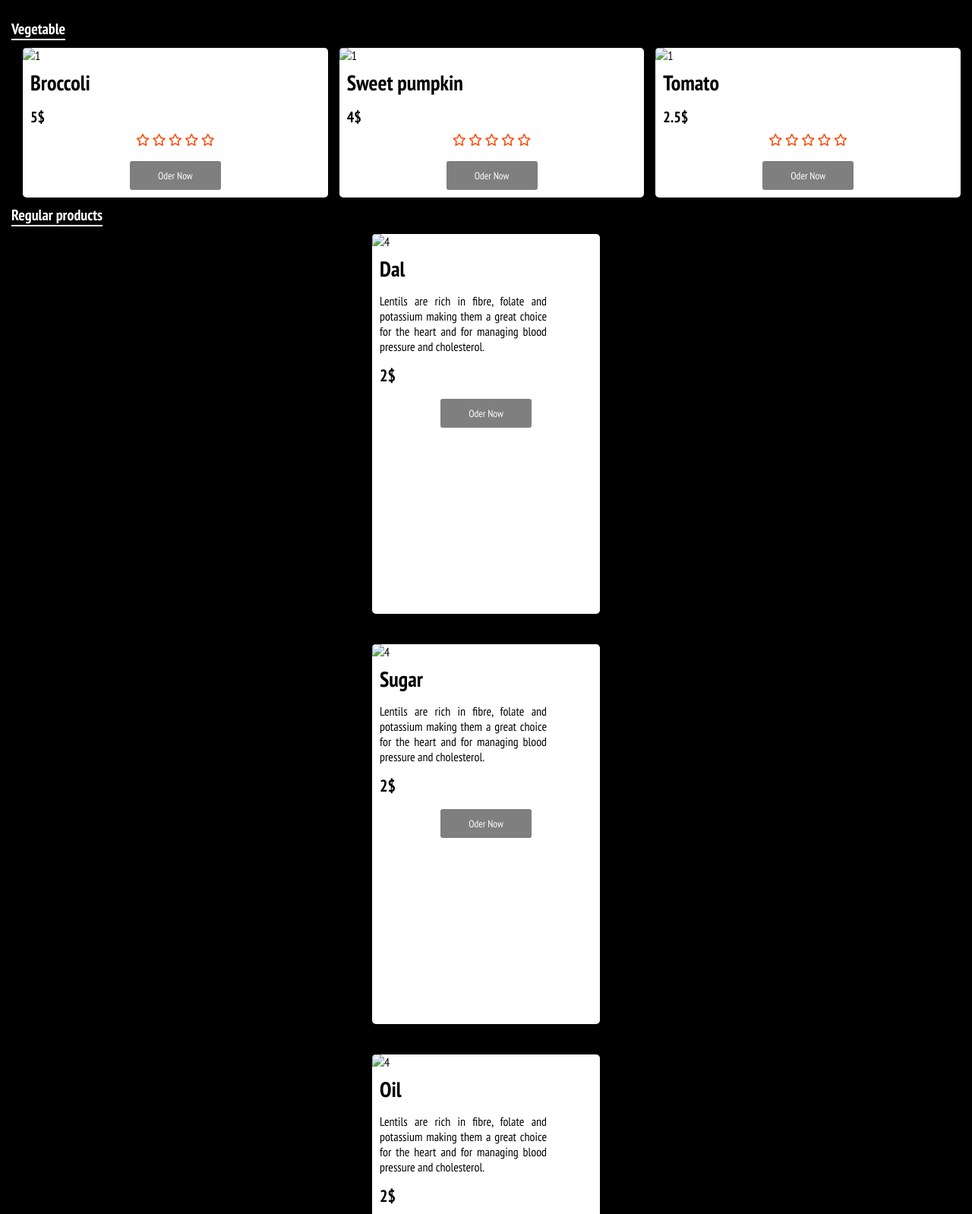
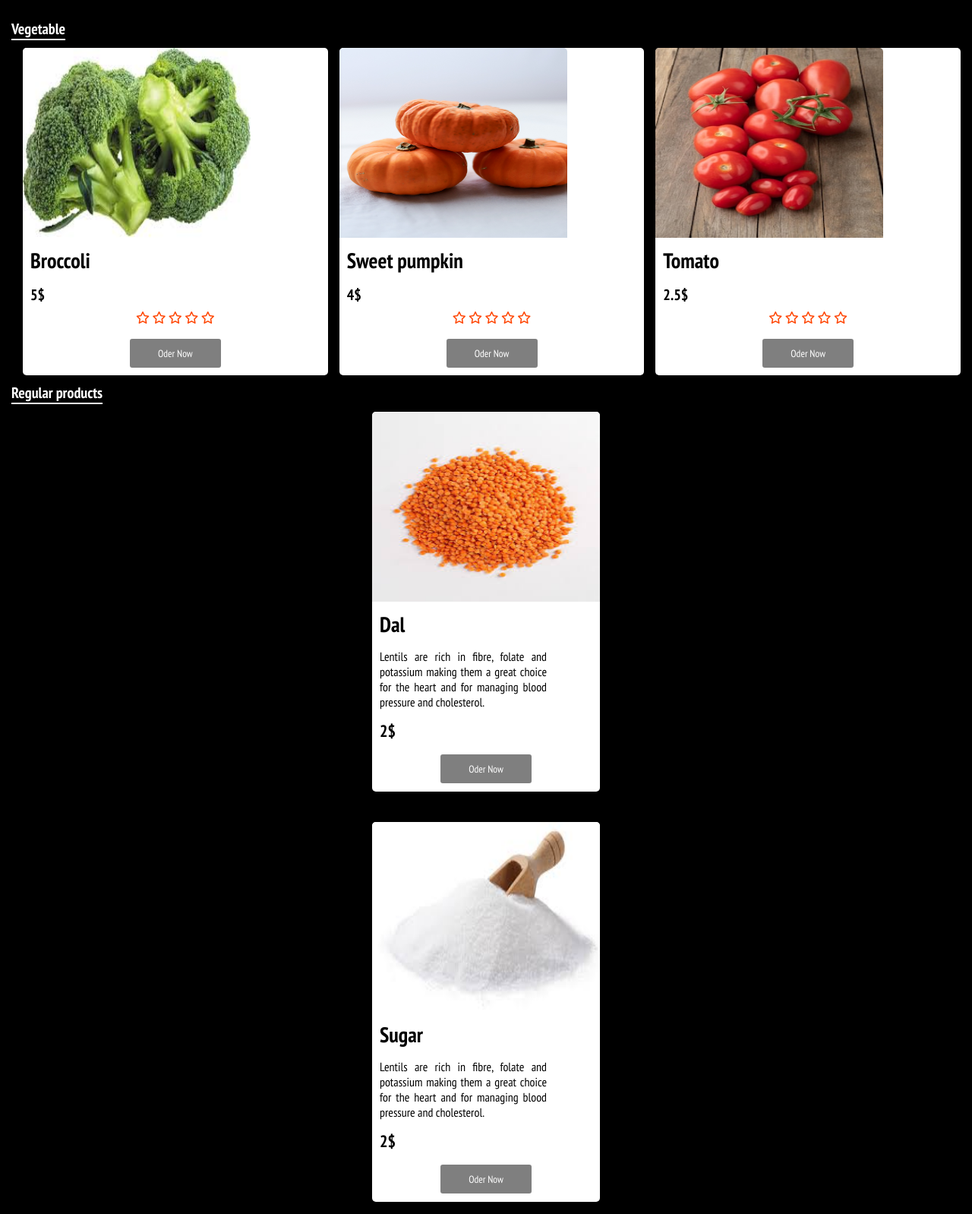
Before and after one commit to LABIB087/Restaurant, a plain HTML site: page index.html in a window 1280 px wide. Shown: the part 399-1997 px from the top of the page at 76% size. Drawn offline with Linux system fonts and the light colour scheme; files whose address does not match are found by name.

Commit message:
Update index.html

```diff
--- a/index.html
+++ b/index.html
@@ -82,7 +82,7 @@
         <div class="vege">
             <div class="v-over">
                 <div class="card">
-                    <img src="img/product-1.jpg" alt="1" width="150px">
+                    <img src="product-1.jpg" alt="1" width="150px">
                     <h4>Broccoli</h4>
                     <h5>5$</h5>
                     <div class="ster">
@@ -95,7 +95,7 @@
                     <button type="submit">Oder Now</button>
                 </div>
                 <div class="card">
-                    <img src="img/product-2.jpg" alt="1" width="150px">
+                    <img src="product-2.jpg" alt="1" width="150px">
                     <h4>Sweet pumpkin</h4>
                     <h5>4$</h5>
                     <div class="ster">
@@ -108,7 +108,7 @@
                     <button type="submit">Oder Now</button>
                 </div>
                 <div class="card">
-                    <img src="img/product-3.jpg" alt="1" width="150px">
+                    <img src="product-3.jpg" alt="1" width="150px">
                     <h4>Tomato</h4>
                     <h5>2.5$</h5>
                     <div class="ster">
@@ -127,7 +127,7 @@
             <h4 class="food-heading">Regular products</h4>
             <div class="card-container">
                 <div class="r-card">
-                    <img src="img/product-4.jpg" alt="4">
+                    <img src="product-4.jpg" alt="4">
                     <h4>Dal</h4>
                     <p>Lentils are rich in fibre, folate and potassium making them a great choice for the heart and for managing blood pressure and cholesterol.</p>
                     <h5>2$</h5>
@@ -135,7 +135,7 @@
                 </div>
 
                 <div class="r-card">
-                    <img src="img/product-5.jpg" alt="4">
+                    <img src="product-5.jpg" alt="4">
                     <h4>Sugar</h4>
                     <p>Lentils are rich in fibre, folate and potassium making them a great choice for the heart and for managing blood pressure and cholesterol.</p>
                     <h5>2$</h5>
@@ -143,7 +143,7 @@
                 </div>
 
                 <div class="r-card">
-                    <img src="img/product-6.jpg" alt="4">
+                    <img src="product-6.jpg" alt="4">
                     <h4>Oil</h4>
                     <p>Lentils are rich in fibre, folate and potassium making them a great choice for the heart and for managing blood pressure and cholesterol.</p>
                     <h5>2$</h5>
@@ -151,7 +151,7 @@
                 </div>
 
                 <div class="r-card">
-                    <img src="img/product-7.jpg" alt="4">
+                    <img src="product-7.jpg" alt="4">
                     <h4>Egg</h4>
                     <p>Lentils are rich in fibre, folate and potassium making them a great choice for the heart and for managing blood pressure and cholesterol.</p>
                     <h5>2$</h5>
@@ -165,7 +165,7 @@
         <h4 class="food-heading">Fast-Food</h4>
         <div class="food-container">
             <div class="fast-card">
-                <img src="img/product-8.jpg" alt="8" width="150px" />
+                <img src="product-8.jpg" alt="8" width="150px" />
                 <h4>Burger</h4>
                 <p>A hamburger is a food consisting of fillings —usually a patty of ground meat, typically beef—placed inside a sliced bun or bread roll.</p>
                 <h5>5$</h5>
@@ -181,7 +181,7 @@
             </div>
 
             <div class="fast-card">
-                <img src="img/product-9.jpg" alt="8" width="150px" />
+                <img src="product-9.jpg" alt="8" width="150px" />
                 <h4>Pizza</h4>
                 <p>A hamburger is a food consisting of fillings —usually a patty of ground meat, typically beef—placed inside a sliced bun or bread roll.</p>
                 <h5>5$</h5>
@@ -197,7 +197,7 @@
             </div>
 
             <div class="fast-card">
-                <img src="img/product-10.jpg" alt="8" width="150px" />
+                <img src="product-10.jpg" alt="8" width="150px" />
                 <h4>Fried chicken</h4>
                 <p>A hamburger is a food consisting of fillings —usually a patty of ground meat, typically beef—placed inside a sliced bun or bread roll.</p>
                 <h5>5$</h5>
```
